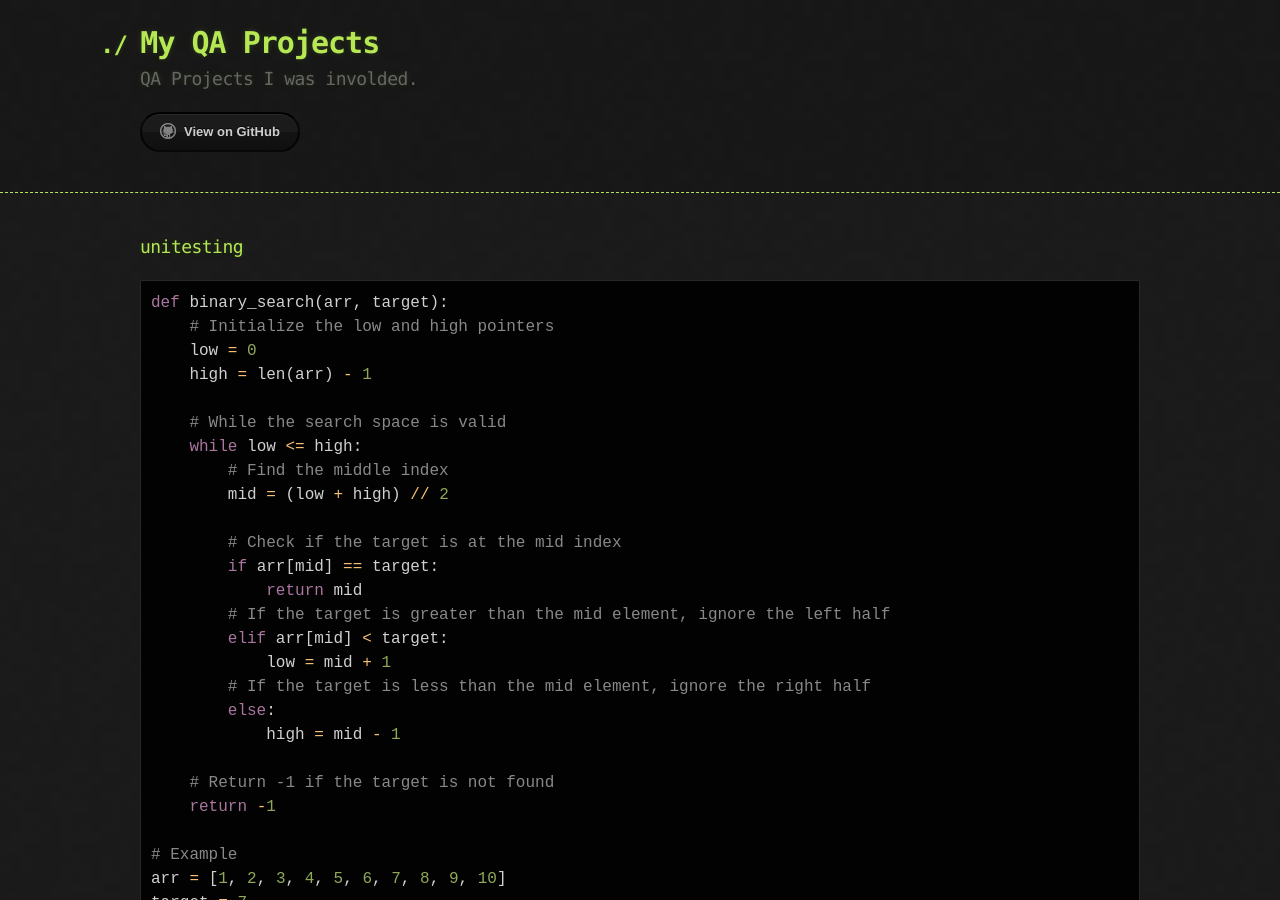
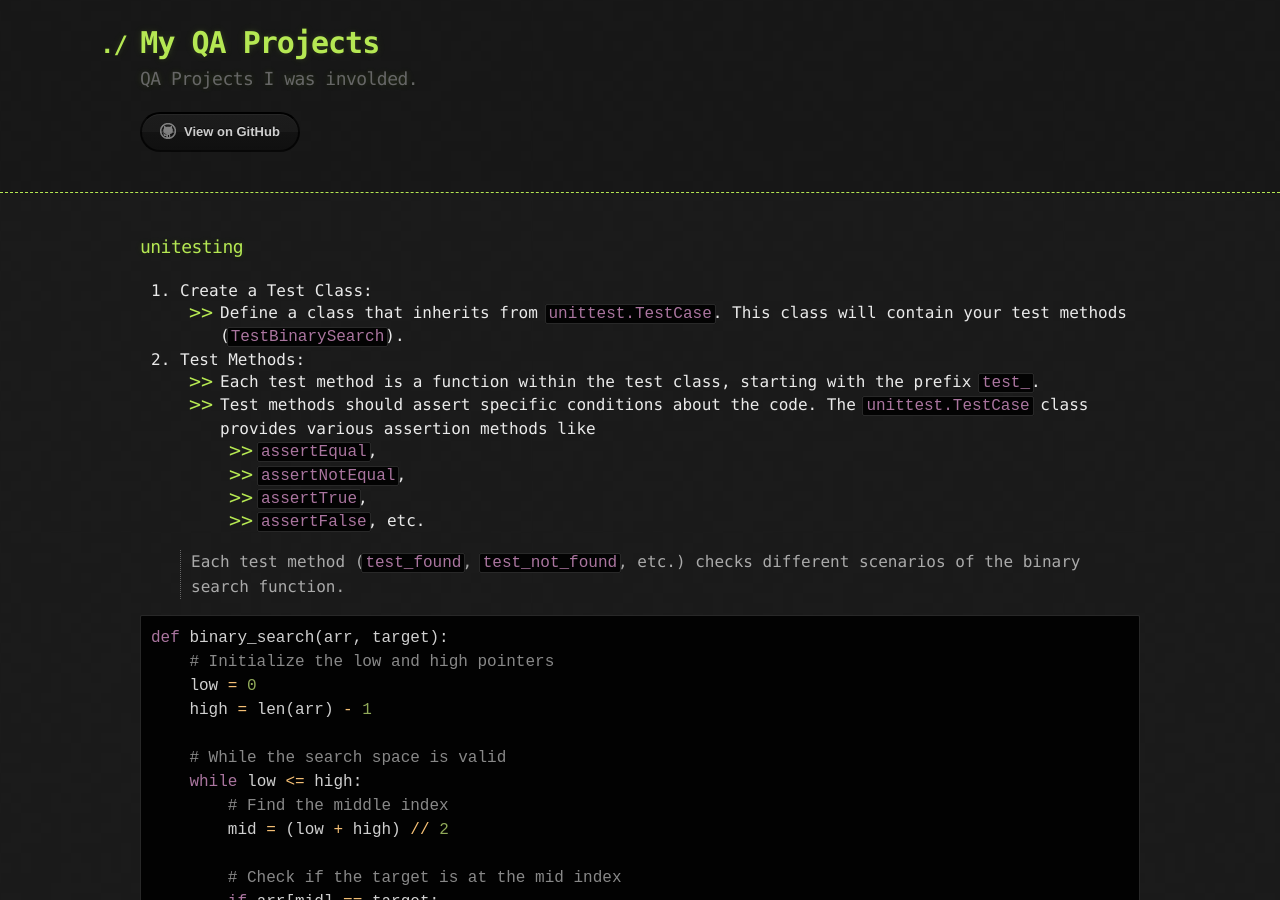
Before and after one commit to sciustechnologia/sciustechnologia.github.io, a Jekyll site: the page built from python/10_algos/10021u.md, in a window 1280 px wide and 900 px high. Built offline with Jekyll 4.4.1, drawn with Linux system fonts in a browser that asks for light colours.

Commit message:
Update 10021u.md

````diff
--- a/python/10_algos/10021u.md
+++ b/python/10_algos/10021u.md
@@ -4,6 +4,18 @@ layout: default
 ---
 
 ### unitesting
+
+1. Create a Test Class:
+* Define a class that inherits from `unittest.TestCase`. This class will contain your test methods (`TestBinarySearch`).
+2. Test Methods:
+* Each test method is a function within the test class, starting with the prefix `test_`.
+* Test methods should assert specific conditions about the code. The `unittest.TestCase` class provides various assertion methods like
+  * `assertEqual`,
+  * `assertNotEqual`,
+  * `assertTrue`,
+  * `assertFalse`, etc.
+
+> Each test method (`test_found`, `test_not_found`, etc.) checks different scenarios of the binary search function.
 
 ```python
 def binary_search(arr, target):
````
